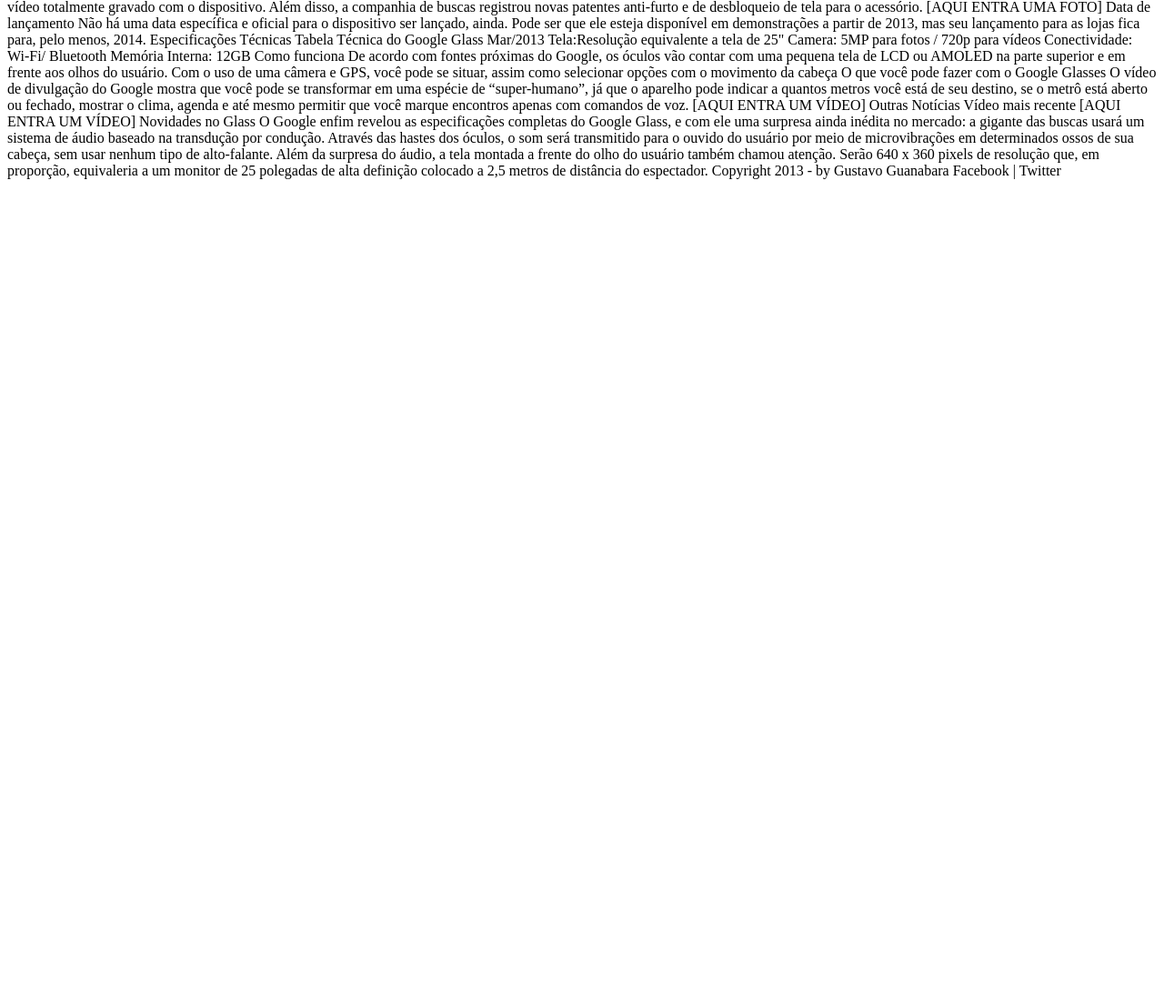
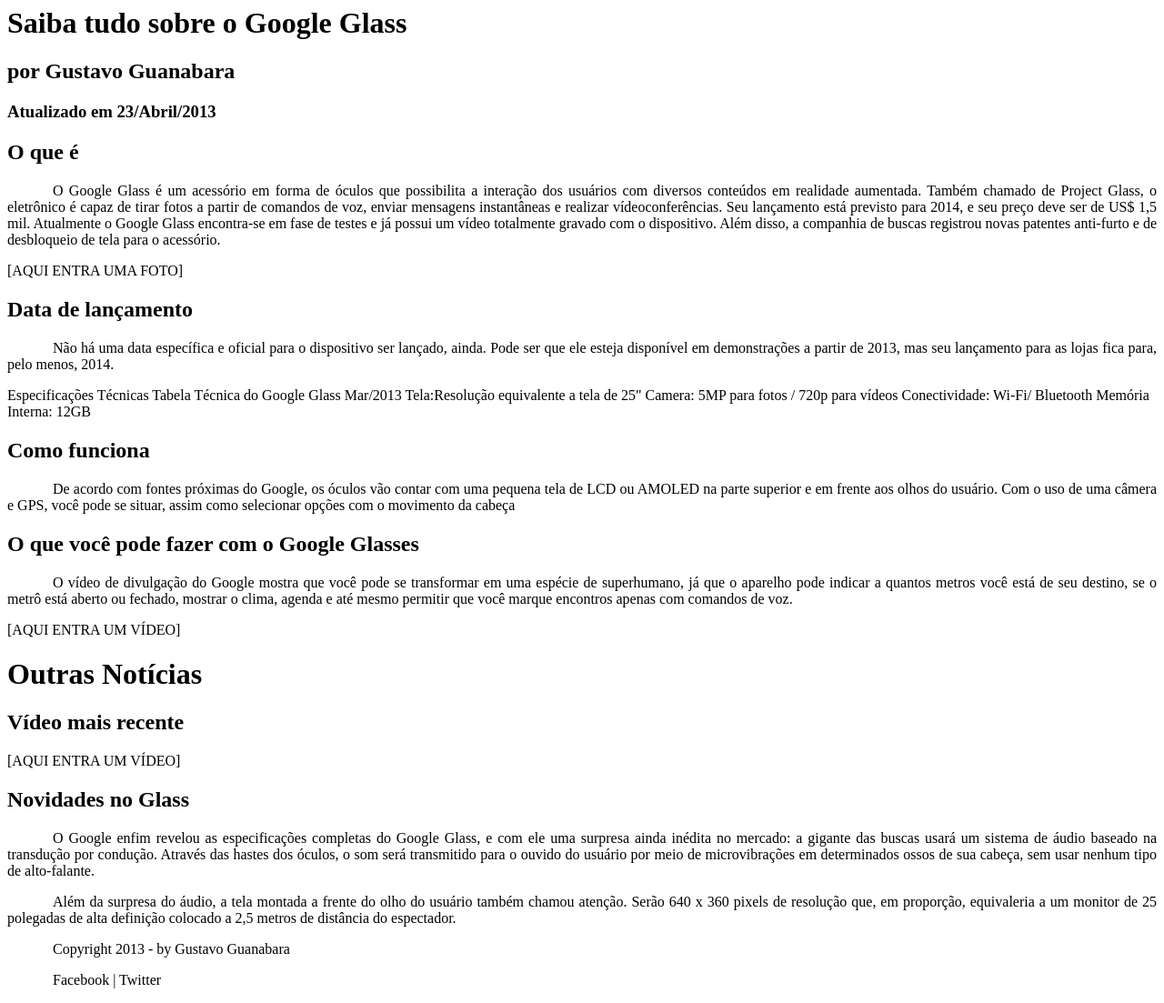
Before and after one commit to EliseuNascimento/Google-Glass, a plain HTML site: page index.html in a window 1280 px wide. Shown: the part 307-1410 px from the top of the page at 91% size. Before the commit the page ends 800 px from the top, so only its background shows below. Drawn offline with Linux system fonts and the light colour scheme.

Commit message:
four commit

```diff
--- a/_css/main.css
+++ b/_css/main.css
@@ -0,0 +1,7 @@
+. {
+
+}
+p {
+    text-align: justify;
+    text-indent: 50px;
+}
--- a/index.html
+++ b/index.html
@@ -1,6 +1,8 @@
 <!DOCTYPE html>
 <html lang="pt-br">
 <head>
+
+    <link rel="stylesheet" href="_css/main.css">
     <meta charset="UTF-8">
     <meta name="viewport" content="width=device-width, initial-scale=1.0">
     <title>Tudo sobre o Google Glass</title>
@@ -24,18 +26,21 @@
             - Fale conosco
 
         </header>
-        Tecnologia > Inovações
-        Saiba tudo sobre o Google Glass
-        por Gustavo Guanabara
-        Atualizado em 23/Abril/2013
 
-        O que é
-        O Google Glass é um acessório em forma de óculos que possibilita a interação dos usuários com diversos conteúdos em realidade aumentada. Também chamado de Project Glass, o eletrônico é capaz de tirar fotos a partir de comandos de voz, enviar mensagens instantâneas e realizar vídeoconferências. Seu lançamento está previsto para 2014, e seu preço deve ser de US$ 1,5 mil. Atualmente o Google Glass encontra-se em fase de testes e já possui um vídeo totalmente gravado com o dispositivo. Além disso, a companhia de buscas registrou novas patentes anti-furto e de desbloqueio de tela para o acessório.
+        <hgroup></hgroup>
+            <h3>Tecnologia > Inovações </h3>
+            <h1> Saiba tudo sobre o Google Glass </h1>
+            <h2>por Gustavo Guanabara </h2>
+            <h3>Atualizado em 23/Abril/2013 </h3>
+        </hgroup>
+
+        <h2>O que é</h2>
+        <p>O Google Glass é um acessório em forma de óculos que possibilita a interação dos usuários com diversos conteúdos em realidade aumentada. Também chamado de Project Glass, o eletrônico é capaz de tirar fotos a partir de comandos de voz, enviar mensagens instantâneas e realizar vídeo&shy;conferências. Seu lançamento está previsto para 2014, e seu preço deve ser de US$ 1,5 mil. Atualmente o Google Glass encontra-se em fase de testes e já possui um vídeo totalmente gravado com o dispositivo. Além disso, a companhia de buscas registrou novas patentes anti-furto e de desbloqueio de tela para o acessório.</p>
 
         [AQUI ENTRA UMA FOTO]
 
-        Data de lançamento
-        Não há uma data específica e oficial para o dispositivo ser lançado, ainda. Pode ser que ele esteja disponível em demonstrações a partir de 2013, mas seu lançamento para as lojas fica para, pelo menos, 2014.
+        <h2>Data de lançamento</h2>
+        <p>Não há uma data específica e oficial para o dispositivo ser lançado, ainda. Pode ser que ele esteja disponível em demonstrações a partir de 2013, mas seu lançamento para as lojas fica para, pelo menos, 2014.</p>
 
         Especificações Técnicas
         Tabela Técnica do Google Glass Mar/2013
@@ -45,26 +50,26 @@
         Conectividade: Wi-Fi/ Bluetooth
         Memória Interna: 12GB
 
-        Como funciona
-        De acordo com fontes próximas do Google, os óculos vão contar com uma pequena tela de LCD ou AMOLED na parte superior e em frente aos olhos do usuário. Com o uso de uma câmera e GPS, você pode se situar, assim como selecionar opções com o movimento da cabeça
+        <h2>Como funciona</h2>
+        <p>De acordo com fontes próximas do Google, os óculos vão contar com uma pequena tela de LCD ou AMOLED na parte superior e em frente aos olhos do usuário. Com o uso de uma câmera e GPS, você pode se situar, assim como selecionar opções com o movimento da cabeça</p>
 
-        O que você pode fazer com o Google Glasses
-        O vídeo de divulgação do Google mostra que você pode se transformar em uma espécie de “super-humano”, já que o aparelho pode indicar a quantos metros você está de seu destino, se o metrô está aberto ou fechado, mostrar o clima, agenda e até mesmo permitir que você marque encontros apenas com comandos de voz.
+        <h2>O que você pode fazer com o Google Glasses</h2>
+        <p>O vídeo de divulgação do Google mostra que você pode se transformar em uma espécie de super&shy;humano, já que o aparelho pode indicar a quantos metros você está de seu destino, se o metrô está aberto ou fechado, mostrar o clima, agenda e até mesmo permitir que você marque encontros apenas com comandos de voz.</p>
 
         [AQUI ENTRA UM VÍDEO]
 
-        Outras Notícias
-        Vídeo mais recente
+        <h1>Outras Notícias</h1>
+        <h2>Vídeo mais recente</h2>
 
         [AQUI ENTRA UM VÍDEO]
 
-        Novidades no Glass
-        O Google enfim revelou as especificações completas do Google Glass, e com ele uma surpresa ainda inédita no mercado: a gigante das buscas usará um sistema de áudio baseado na transdução por condução. Através das hastes dos óculos, o som será transmitido para o ouvido do usuário por meio de microvibrações em determinados ossos de sua cabeça, sem usar nenhum tipo de alto-falante.
+        <h2>Novidades no Glass</h2>
+        <p>O Google enfim revelou as especificações completas do Google Glass, e com ele uma surpresa ainda inédita no mercado: a gigante das buscas usará um sistema de áudio baseado na transdução por condução. Através das hastes dos óculos, o som será transmitido para o ouvido do usuário por meio de microvibrações em determinados ossos de sua cabeça, sem usar nenhum tipo de alto-falante.</p>
 
-        Além da surpresa do áudio, a tela montada a frente do olho do usuário também chamou atenção. Serão 640 x 360 pixels de resolução que, em proporção, equivaleria a um monitor de 25 polegadas de alta definição colocado a 2,5 metros de distância do espectador.
+        <p>Além da surpresa do áudio, a tela montada a frente do olho do usuário também chamou atenção. Serão 640 x 360 pixels de resolução que, em proporção, equivaleria a um monitor de 25 polegadas de alta definição colocado a 2,5 metros de distância do espectador.</p>
 
-        Copyright 2013 - by Gustavo Guanabara
-        Facebook | Twitter
+        <p>Copyright 2013 - by Gustavo Guanabara</p>
+        <p>Facebook | Twitter</p>
     </div>
 </body>
 </html>
```
